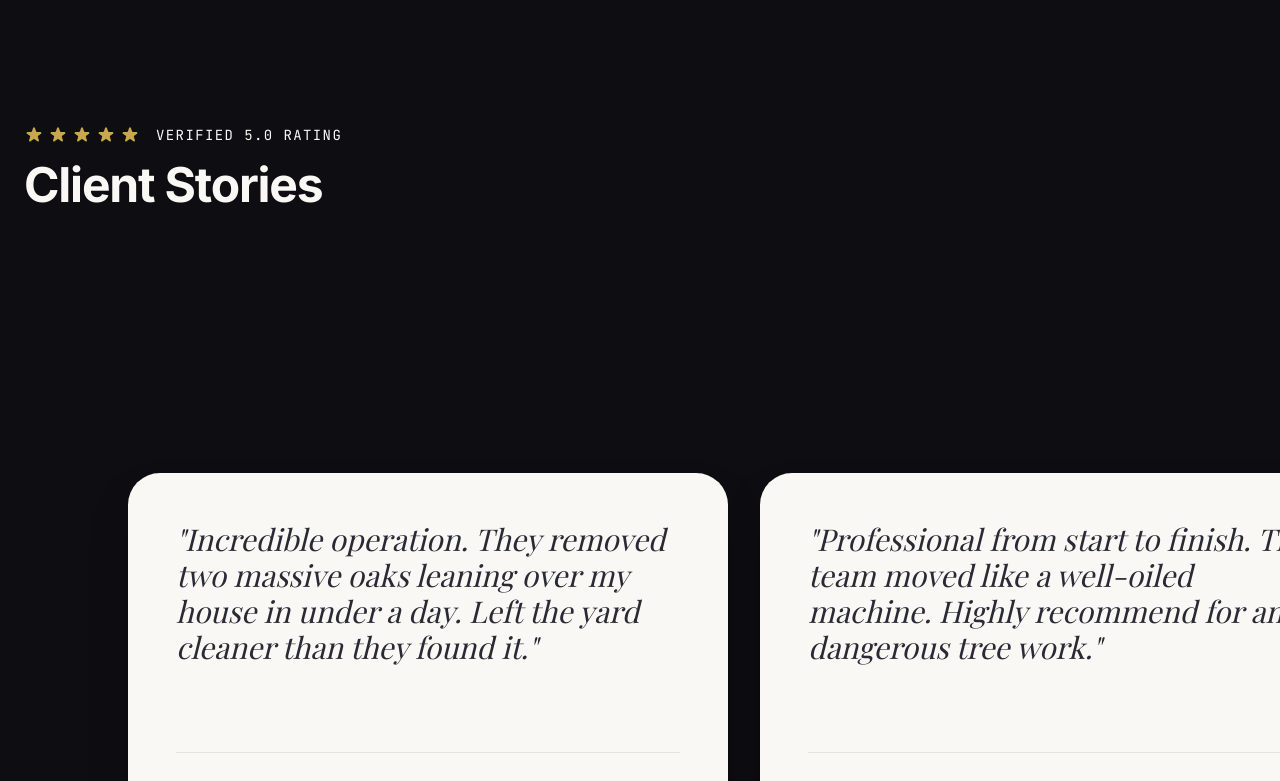
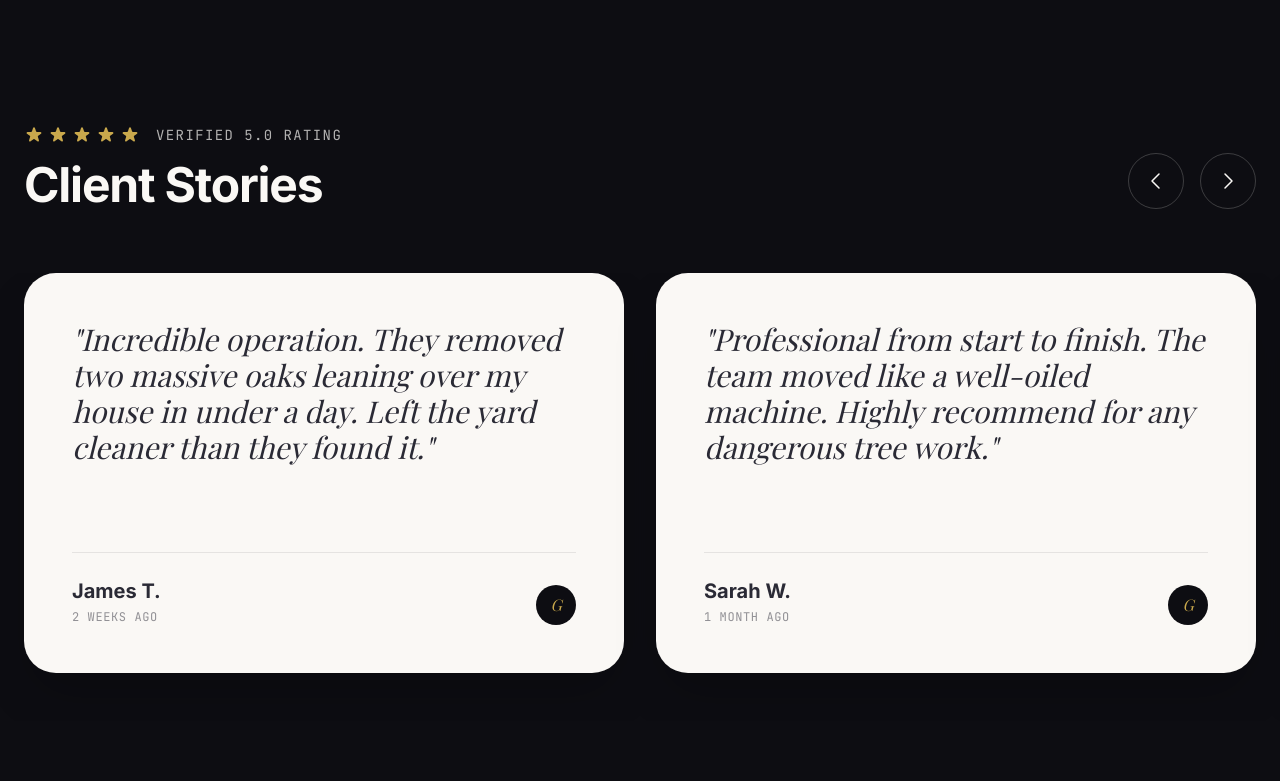
Before and after one commit to 1951879/busybeaver, a React (Vite) app: page / in a window 1280 px wide. Shown: the part 5420-6201 px from the top of the page. Built offline with nearby package versions, Linux system fonts and the light colour scheme; a web font is replaced by a local one.

Commit message:
navbar styles, and review section scrolling fixed.

```diff
--- a/src/App.jsx
+++ b/src/App.jsx
@@ -61,11 +61,11 @@ export default function App() {
         <div ref={mainRef} className="relative min-h-screen bg-background overflow-hidden selection:bg-accent selection:text-primary">
 
             <nav className="island-nav nav-dark fixed top-6 left-1/2 -translate-x-1/2 z-50 bg-transparent backdrop-blur-xl border border-transparent px-6 py-3 rounded-full flex items-center gap-8 md:gap-12 shadow-2xl transition-all duration-500 w-[90%] md:w-max justify-between md:justify-center">
-                <a href="#" className="font-sans font-bold nav-text text-xl tracking-tighter transition-colors duration-500">Busy Beaver</a>
-                <div className="hidden md:flex items-center gap-8 font-mono text-xs uppercase tracking-widest nav-link transition-colors duration-500">
-                    <a href="#features" className="hover:-translate-y-px font-medium transition-colors">Services</a>
-                    <a href="#gallery" className="hover:-translate-y-px font-medium transition-colors">Gallery</a>
-                    <a href="#reviews" className="hover:-translate-y-px font-medium transition-colors">Reviews</a>
+                <a href="#" className="font-sans font-bold nav-text text-xl tracking-tighter">Busy Beaver</a>
+                <div className="hidden md:flex items-center gap-8 font-mono text-xs uppercase tracking-widest nav-link">
+                    <a href="#features" className="hover:-translate-y-px font-medium">Services</a>
+                    <a href="#gallery" className="hover:-translate-y-px font-medium">Gallery</a>
+                    <a href="#reviews" className="hover:-translate-y-px font-medium">Reviews</a>
                 </div>
                 <a href="#contact" className="relative overflow-hidden bg-accent text-primary px-5 py-2 rounded-full font-sans font-bold text-sm tracking-wide hover:scale-105 active:scale-[0.98] transition-transform group whitespace-nowrap">
                     <span className="relative z-10">Get Quote</span>
--- a/src/components/Reviews.jsx
+++ b/src/components/Reviews.jsx
@@ -1,30 +1,17 @@
-import React, { useLayoutEffect, useRef } from 'react';
-import { gsap } from 'gsap';
-import { ScrollTrigger } from 'gsap/ScrollTrigger';
-
-gsap.registerPlugin(ScrollTrigger);
+import React, { useRef } from 'react';
 
 export default function Reviews() {
     const scrollRef = useRef(null);
 
-    useLayoutEffect(() => {
-        let ctx = gsap.context(() => {
-            // Horizontal scroll
-            const reviews = gsap.utils.toArray('.review-card');
-
-            gsap.to(reviews, {
-                xPercent: -100 * (reviews.length - 1),
-                ease: "none",
-                scrollTrigger: {
-                    trigger: scrollRef.current,
-                    pin: true,
-                    scrub: 1,
-                    end: () => "+=" + scrollRef.current.offsetWidth
+    const scroll = (direction) => {
+        if (scrollRef.current) {
+            const scrollAmount = window.innerWidth > 768 ? 632 : window.innerWidth * 0.85;
+            scrollRef.current.scrollBy({
+                left: direction === 'left' ? -scrollAmount : scrollAmount,
+                behavior: 'smooth'
+            });
         }
-            });
-        }, scrollRef);
-        return () => ctx.revert();
-    }, []);
+    };
 
     const reviewsList = [
         { name: "James T.", date: "2 weeks ago", text: "Incredible operation. They removed two massive oaks leaning over my house in under a day. Left the yard cleaner than they found it." },
@@ -35,7 +22,8 @@ export default function Reviews() {
 
     return (
         <section id="reviews" className="relative bg-primary text-background py-32 overflow-hidden border-t border-background/5">
-            <div className="max-w-7xl mx-auto px-6 mb-16">
+            <div className="max-w-7xl mx-auto px-6 mb-16 flex flex-col md:flex-row md:items-end justify-between gap-8">
+                <div>
                     <div className="flex items-center gap-4 mb-4">
                         <div className="flex gap-1">
                             {[1, 2, 3, 4, 5].map(i => (
@@ -44,15 +32,29 @@ export default function Reviews() {
                                 </svg>
                             ))}
                         </div>
-                    <span className="font-mono text-sm tracking-widest uppercase">Verified 5.0 Rating</span>
+                        <span className="font-mono text-sm tracking-widest uppercase text-background/70">Verified 5.0 Rating</span>
                     </div>
-                <h2 className="font-sans font-bold text-4xl md:text-5xl tracking-tight">Client Stories</h2>
+                    <h2 className="font-sans font-bold text-4xl md:text-5xl tracking-tight text-background">Client Stories</h2>
                 </div>
 
-            <div ref={scrollRef} className="h-screen flex items-center bg-primary">
-                <div className="flex gap-8 px-6 md:px-32 w-max">
+                <div className="hidden md:flex gap-4">
+                    <button onClick={() => scroll('left')} className="w-14 h-14 rounded-full border border-background/20 flex items-center justify-center hover:bg-background/5 hover:border-accent hover:text-accent transition-colors text-background">
+                        <svg className="w-6 h-6" fill="none" viewBox="0 0 24 24" stroke="currentColor"><path strokeLinecap="round" strokeLinejoin="round" strokeWidth={1.5} d="M15 19l-7-7 7-7" /></svg>
+                    </button>
+                    <button onClick={() => scroll('right')} className="w-14 h-14 rounded-full border border-background/20 flex items-center justify-center hover:bg-background/5 hover:border-accent hover:text-accent transition-colors text-background">
+                        <svg className="w-6 h-6" fill="none" viewBox="0 0 24 24" stroke="currentColor"><path strokeLinecap="round" strokeLinejoin="round" strokeWidth={1.5} d="M9 5l7 7-7 7" /></svg>
+                    </button>
+                </div>
+            </div>
+
+            <div
+                ref={scrollRef}
+                className="flex gap-6 md:gap-8 px-6 md:px-[calc(max(1.5rem,(100vw-80rem)/2+1.5rem))] overflow-x-auto snap-x snap-mandatory pb-12 scroll-smooth"
+                style={{ scrollbarWidth: 'none', msOverflowStyle: 'none' }}
+            >
+                <style>{`.snap-x::-webkit-scrollbar { display: none; }`}</style>
                 {reviewsList.map((rev, i) => (
-                        <div key={i} className="review-card w-[85vw] md:w-[600px] h-[400px] bg-background text-foreground rounded-[2rem] p-12 flex flex-col justify-between shadow-2xl flex-shrink-0">
+                    <div key={i} className="review-card snap-center w-[85vw] md:w-[600px] h-[400px] bg-background text-foreground rounded-[2rem] p-10 md:p-12 flex flex-col justify-between shadow-2xl flex-shrink-0">
                         <p className="font-serif italic text-2xl md:text-3xl leading-relaxed">"{rev.text}"</p>
                         <div className="flex justify-between items-end border-t border-foreground/10 pt-6">
                             <div>
@@ -66,7 +68,6 @@ export default function Reviews() {
                     </div>
                 ))}
             </div>
-            </div>
         </section>
     );
 }
--- a/src/index.css
+++ b/src/index.css
@@ -53,5 +53,5 @@
 
 a,
 button {
-  transition: all 0.3s cubic-bezier(0.25, 0.46, 0.45, 0.94);
+  transition: all 0.1s cubic-bezier(0.25, 0.46, 0.45, 0.94);
 }
```
Lines whose indentation alone changed are shown as unchanged.
